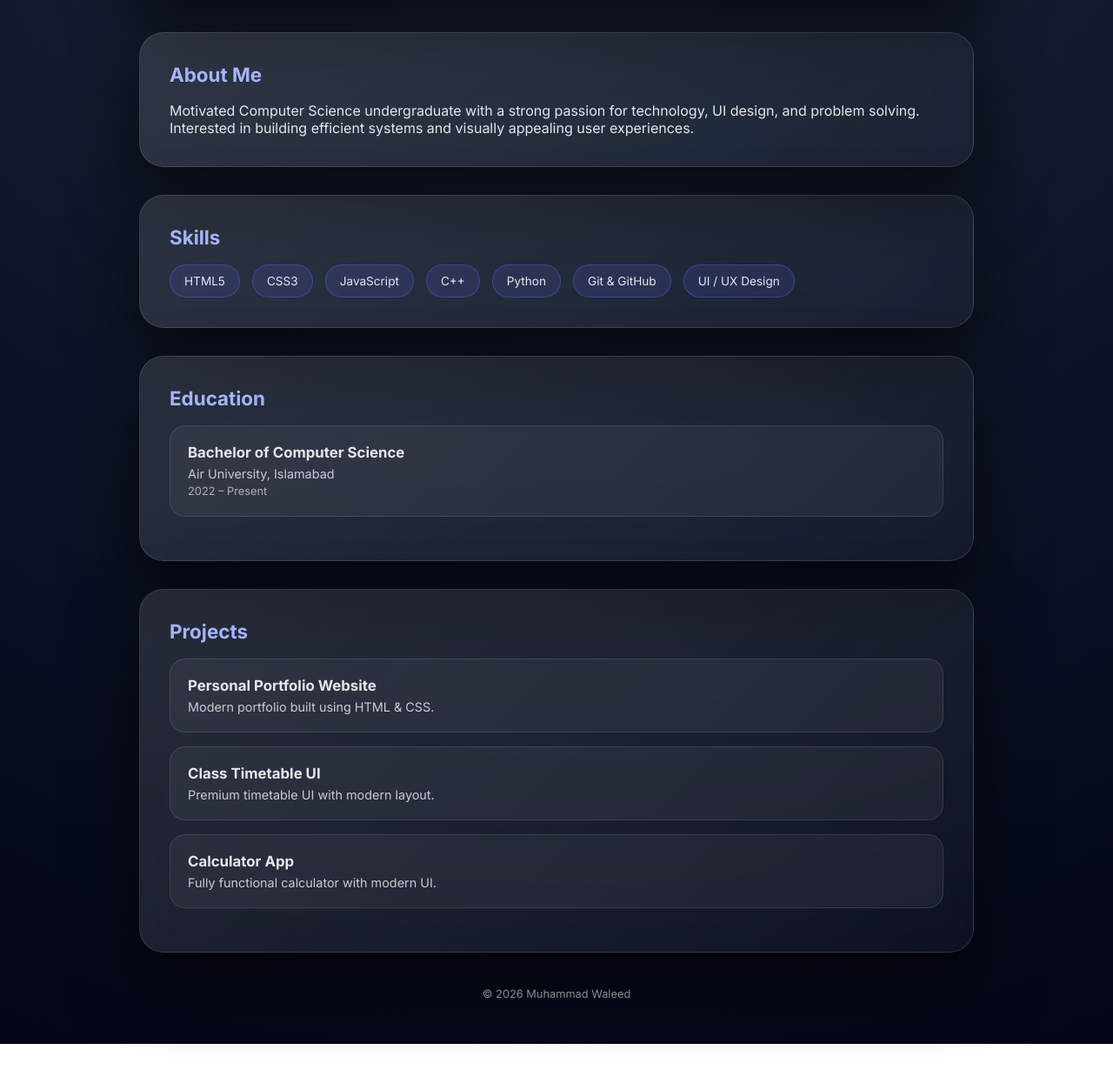
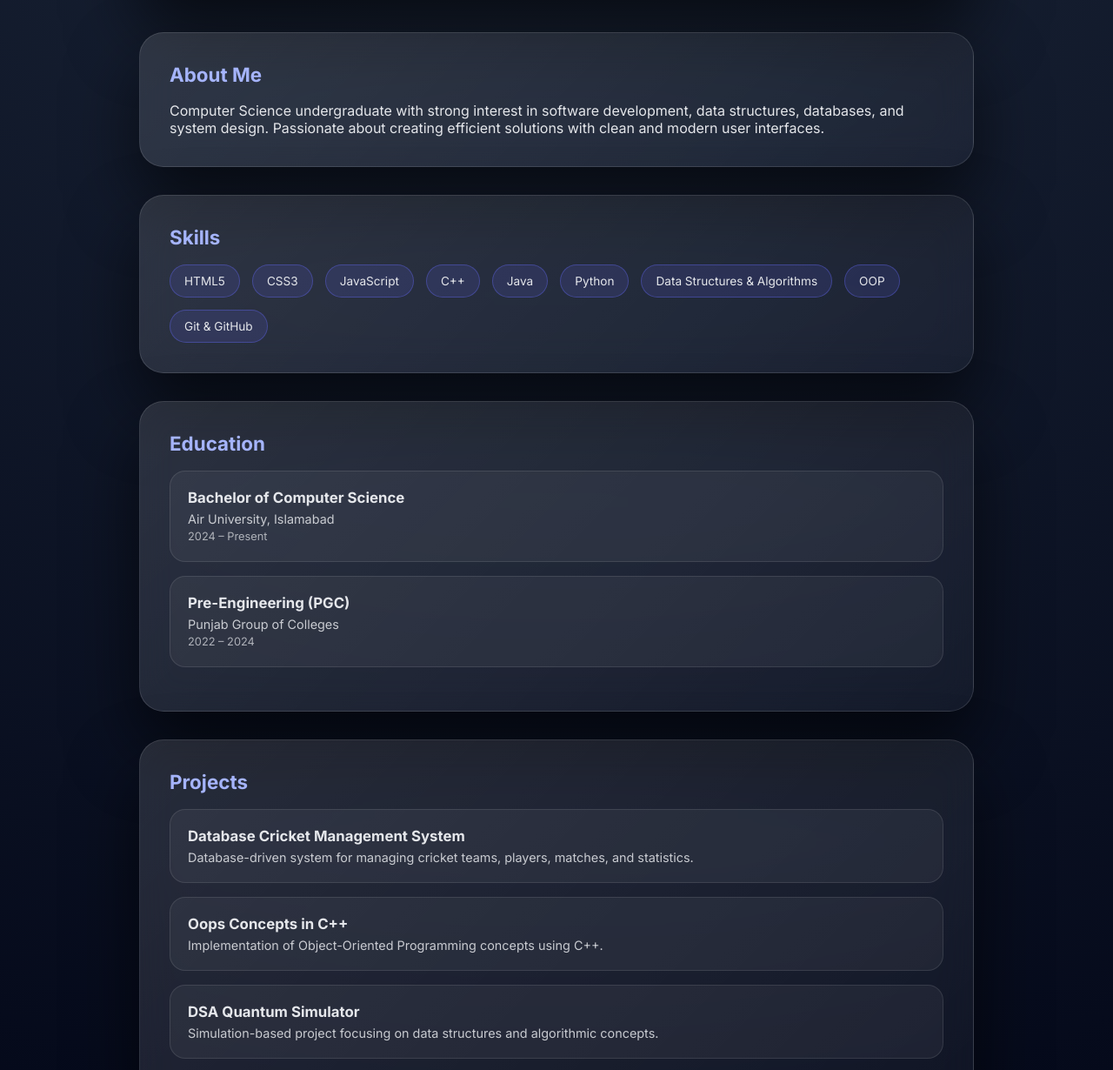
Before and after one commit to muhammadwaleedqazi/cv, a plain HTML site: page index.html in a window 1280 px wide. Shown: the part 488-1718 px from the top of the page at 87% size. Before the commit the page ends 1688 px from the top, so only its background shows below. Drawn offline with Linux system fonts and the light colour scheme.

Commit message:
Update index.html

```diff
--- a/index.html
+++ b/index.html
@@ -31,19 +31,14 @@
             Designing clean, modern and high-impact digital experiences
         </p>
 
-        <!-- CONTACT / SOCIAL -->
+        <!-- SOCIAL LINKS -->
         <div class="socials">
-            <a href="mailto:waleedqazi1010@email.com">
-                <i class="fa-solid fa-envelope"></i>
-                your@email.com
-            </a>
-
-            <a href="https://github.com/muhammadwaleedqazi" target="_blank">
+            <a href="https://github.com/yourusername" target="_blank">
                 <i class="fa-brands fa-github"></i>
                 GitHub
             </a>
 
-            <a href="https://www.linkedin.com/in/muhammadwaleedqazi/" target="_blank">
+            <a href="https://www.linkedin.com/in/yourusername/" target="_blank">
                 <i class="fa-brands fa-linkedin"></i>
                 LinkedIn
             </a>
@@ -59,9 +54,10 @@
     <section class="glass section">
         <h3>About Me</h3>
         <p>
-            Motivated Computer Science undergraduate with a strong passion for
-            technology, UI design, and problem solving. Interested in building
-            efficient systems and visually appealing user experiences.
+            Computer Science undergraduate with strong interest in software
+            development, data structures, databases, and system design.
+            Passionate about creating efficient solutions with clean and
+            modern user interfaces.
         </p>
     </section>
 
@@ -73,19 +69,28 @@
             <span>CSS3</span>
             <span>JavaScript</span>
             <span>C++</span>
+            <span>Java</span>
             <span>Python</span>
+            <span>Data Structures & Algorithms</span>
+            <span>OOP</span>
             <span>Git & GitHub</span>
-            <span>UI / UX Design</span>
         </div>
     </section>
 
     <!-- EDUCATION -->
     <section class="glass section">
         <h3>Education</h3>
+
         <div class="card">
             <h4>Bachelor of Computer Science</h4>
             <p>Air University, Islamabad</p>
-            <span>2022 – Present</span>
+            <span>2024 – Present</span>
+        </div>
+
+        <div class="card">
+            <h4>Pre-Engineering (PGC)</h4>
+            <p>Punjab Group of Colleges</p>
+            <span>2022 – 2024</span>
         </div>
     </section>
 
@@ -94,18 +99,33 @@
         <h3>Projects</h3>
 
         <div class="card">
-            <h4>Personal Portfolio Website</h4>
-            <p>Modern portfolio built using HTML & CSS.</p>
+            <h4>Database Cricket Management System</h4>
+            <p>
+                Database-driven system for managing cricket teams, players,
+                matches, and statistics.
+            </p>
         </div>
 
         <div class="card">
-            <h4>Class Timetable UI</h4>
-            <p>Premium timetable UI with modern layout.</p>
+            <h4>Oops Concepts in C++</h4>
+            <p>
+                Implementation of Object-Oriented Programming concepts using C++.
+            </p>
         </div>
 
         <div class="card">
-            <h4>Calculator App</h4>
-            <p>Fully functional calculator with modern UI.</p>
+            <h4>DSA Quantum Simulator</h4>
+            <p>
+                Simulation-based project focusing on data structures and
+                algorithmic concepts.
+            </p>
+        </div>
+
+        <div class="card">
+            <h4>Java GUI Application</h4>
+            <p>
+                Desktop-based GUI application developed using Java.
+            </p>
         </div>
     </section>
 
```
